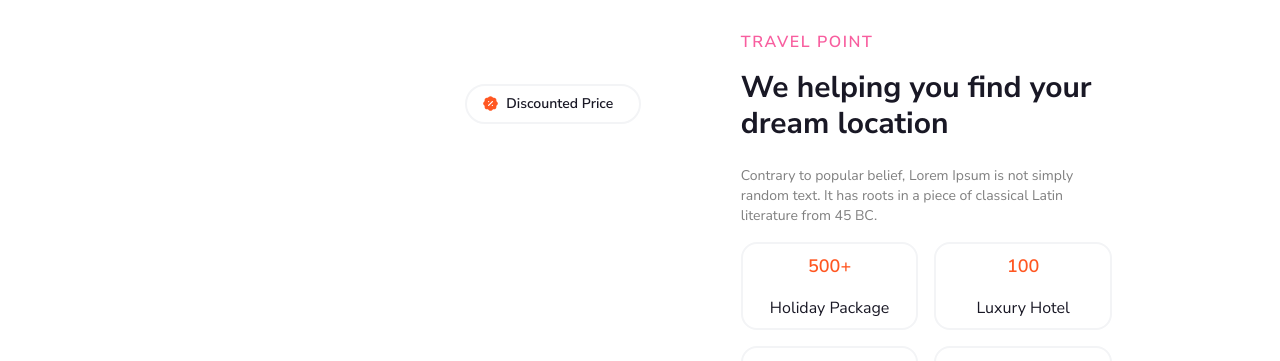
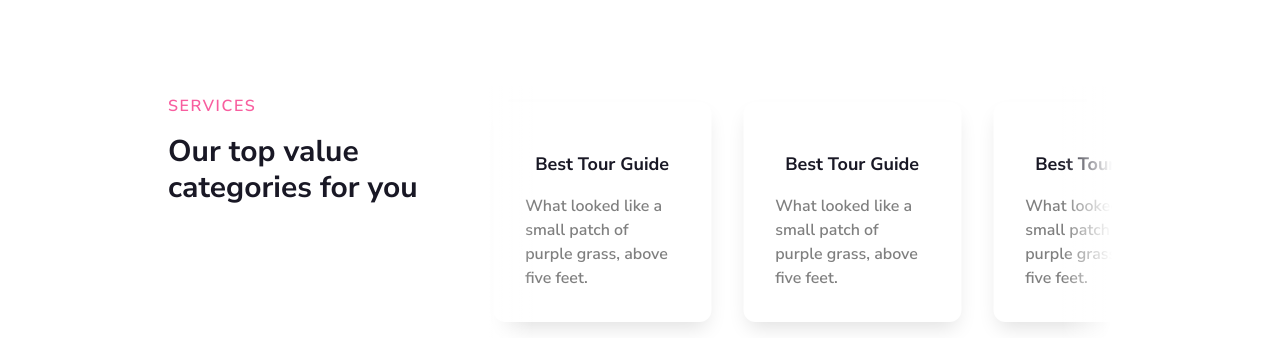
Before and after one commit to Abbas4tech/Travlog, a Next.js app: page / in a window 1280 px wide. Shown: the part 578-939 px from the top of the page. Built offline with nearby package versions, Linux system fonts and the light colour scheme; no server answers.

Commit message:
⚡️ feat: added carousel for services

```diff
--- a/app/globals.css
+++ b/app/globals.css
@@ -50,3 +50,32 @@ body {
   width: 100%;
   height: 100vh;
 }
+
+@keyframes scroll {
+  0% {
+    transform: translateX(0);
+  }
+  100% {
+    transform: translateX(calc(-250px * 7));
+  }
+}
+.shadow {
+  box-shadow: 0 10px 20px -5px rgba(0, 0, 0, 0.125);
+}
+.slider::before,
+.slider::after {
+  background: linear-gradient(
+    to right,
+    rgba(255, 255, 255, 1) 0%,
+    rgba(255, 255, 255, 0) 100%
+  );
+  content: "";
+  height: 100%;
+  position: absolute;
+  width: 50px;
+  z-index: 2;
+}
+
+.slide-track {
+  animation: scroll 40s linear infinite;
+}
--- /dev/null
+++ b/components/Carousel.tsx
@@ -0,0 +1,44 @@
+import React from "react";
+import Photo from "./Photo";
+
+const Carousel = () => {
+  return (
+    <>
+      <section className="w-full h-full grid md:grid-cols-[0.75fr,1.5fr] grid-cols-1 p-4">
+        <article className="text-box">
+          <p className="text-pink tracking-widest leading-10 font-semibold uppercase">
+            Services
+          </p>
+          <h3 className="text--black font-bold text-3xl mt-2 mb-6">
+            Our top value categories for you
+          </h3>
+        </article>
+        <div className="slider after:right-0 before:left-0 before:top-0 after:top-0 after:rotate-180 bg-white h-full w-full m-auto overflow-hidden relative">
+          <div className="slide-track flex justify-center w-max">
+            {Array.from({ length: 10 }, (e, i) => (
+              <div key={i} className="slide h-full w-1/2 max-w-[250px] p-4">
+                <section className="p-8 cursor-pointer shadow rounded-xl shadow-gray-400 flex flex-col items-center justify-between">
+                  <Photo
+                    width={32}
+                    height={32}
+                    bucketUrl="card-1"
+                    alt="service-icon"
+                  />
+                  <p className="font-bold text-lg my-4 text--black">
+                    Best Tour Guide
+                  </p>
+                  <p className="text-black/50 font-sm font-semibold">
+                    What looked like a small patch of purple grass, above five
+                    feet.
+                  </p>
+                </section>
+              </div>
+            ))}
+          </div>
+        </div>
+      </section>
+    </>
+  );
+};
+
+export default Carousel;
--- a/components/Testimonial.tsx
+++ b/components/Testimonial.tsx
@@ -9,7 +9,7 @@ const Testimonial = () => {
         width={30}
         height={75}
         alt="testmonial-showcase"
-        classes={["hidden", "xl:block", "absolute", "left-0", "top-[55%]"]}
+        classes={["hidden", "xl:block", "absolute", "left-0", "top-[22.5%]"]}
       />
       <section className="flex justify-between w-full gap-4 flex-1 flex-wrap content-start">
         <Photo
--- a/pages/main.tsx
+++ b/pages/main.tsx
@@ -1,3 +1,4 @@
+import Carousel from "@/components/Carousel";
 import Footer from "@/components/Footer";
 import Header from "@/components/Header";
 import Introduction from "@/components/Introduction";
@@ -12,8 +13,9 @@ const MainPage = () => {
       <Header />
       <main className="container max-w-5xl mx-auto p-6 grid gap-4 grid-cols-1 relative">
         <Introduction />
+        <Testimonial />
+        <Carousel />
         <Services />
-        <Testimonial />
         <Subscribe />
         <Footer />
       </main>
```
